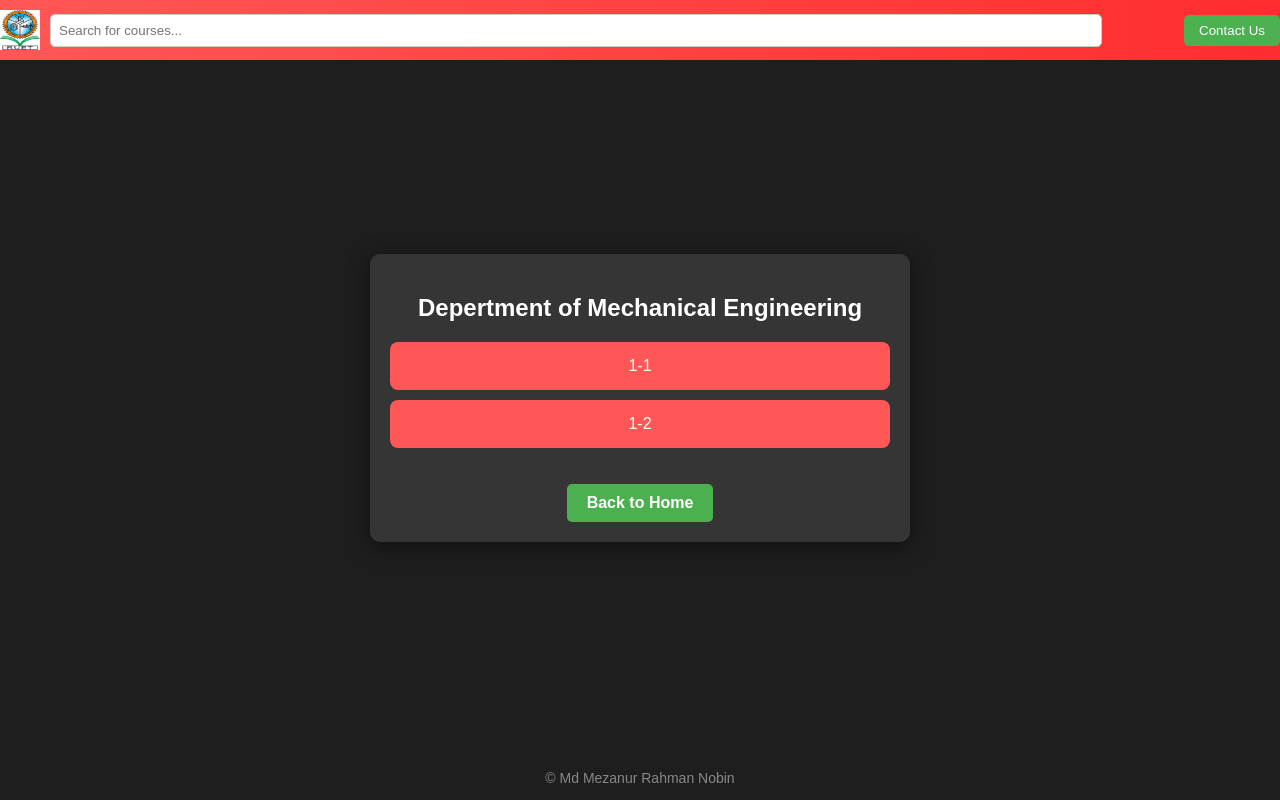
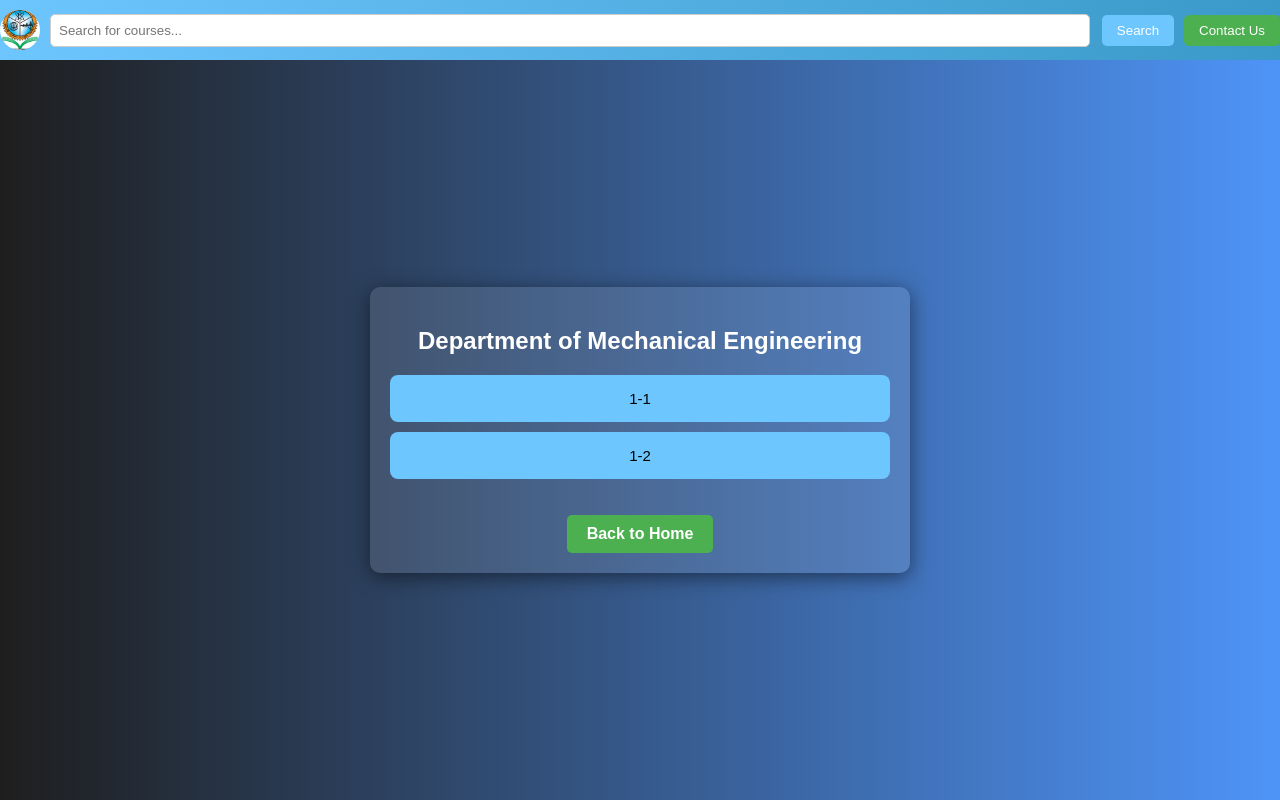
Before and after one commit to mezanurrahmannobin/Notes, a plain HTML site: page index.html in a window 1280 px wide. Drawn offline with Linux system fonts and the light colour scheme.

Commit message:
Update index.html

```diff
--- a/index.html
+++ b/index.html
@@ -3,12 +3,12 @@
 <head>
     <meta charset="UTF-8">
     <meta name="viewport" content="width=device-width, initial-scale=1.0">
-    <title>Depertment of Mechanical Engineering</title>
+    <title>Department of Mechanical Engineering</title>
     <style>
         body {
             margin: 0;
             font-family: Arial, sans-serif;
-            background-color: #1e1e1e;
+            background: linear-gradient(to right, #1e1e1e, #4e94f8); /* Dynamic background */
             color: white;
             display: flex;
             flex-direction: column;
@@ -22,7 +22,7 @@
             display: flex;
             align-items: center;
             padding: 10px;
-            background: linear-gradient(to right, #ff5757, #ff2d2d);
+            background: linear-gradient(to right, #6ec6ff, #3a99c8); /* Light blue gradient */
             position: relative;
         }
 
@@ -30,6 +30,8 @@
             width: 40px; /* Reduced size */
             height: 40px; /* Reduced size */
             margin-right: 10px;
+            border-radius: 50%; /* Make the image round */
+            object-fit: cover; /* Ensure the image covers the area */
         }
 
         .search-container {
@@ -38,19 +40,20 @@
         }
 
         #searchInput {
-            width: calc(100% - 90px); /* Adjust width for button */
+            width: calc(100% - 130px); /* Adjust width for button */
             padding: 8px;
             border: 1px solid #ccc;
             border-radius: 5px;
         }
 
         .search-button {
-            background-color: #ff5757;
+            background-color: #6ec6ff; /* Light blue button */
             color: white;
             padding: 8px 15px;
             border: none;
             border-radius: 5px;
             cursor: pointer;
+            margin-left: -100px; /* Move search button slightly left */
         }
 
         .contact-button {
@@ -60,7 +63,7 @@
             border: none;
             border-radius: 5px;
             cursor: pointer;
-            margin-left: 10px;
+            margin-left: 10px; /* Move contact button slightly left */
         }
 
         /* Course pages styles */
@@ -110,18 +113,19 @@
         .course-item a {
             display: block;
             padding: 15px;
-            background: #ff5757;
-            color: #fff;
+            background: #6ec6ff; /* Light blue for course items */
+            color: #000000;
             text-decoration: none;
             margin: 10px 0;
             border-radius: 8px;
             transition: 0.3s;
             animation: fadeIn 2s ease-out forwards;
             opacity: 0;
+            font-size: 15px; /* Change this value to enlarge the text size */
         }
 
         .course-item a:hover {
-            background: #ff2d2d;
+            background: #3a99c8; /* Darker blue on hover */
             transform: scale(1.1);
         }
 
@@ -158,6 +162,29 @@
         .back-button:hover {
             background-color: #45a049;
         }
+
+        /* Suggestions styling */
+        .suggestions {
+            position: absolute;
+            background-color: white;
+            color: black;
+            border: 1px solid #ccc;
+            border-radius: 5px;
+            z-index: 1000;
+            width: calc(100% - 10px);
+            max-height: 150px; /* Limit height */
+            overflow-y: auto; /* Scroll if needed */
+            display: none; /* Hidden by default */
+        }
+
+        .suggestion-item {
+            padding: 8px;
+            cursor: pointer;
+        }
+
+        .suggestion-item:hover {
+            background-color: #f0f0f0; /* Highlight on hover */
+        }
     </style>
 </head>
 <body>
@@ -166,15 +193,17 @@
     <div class="top-section">
         <img src="ruet.jpg" alt="Header Image" class="header-image">
         <div class="search-container">
-            <input type="text" id="searchInput" placeholder="Search for courses...">
+            <input type="text" id="searchInput" placeholder="Search for courses..." oninput="searchCourses()">
+            <div id="suggestions" class="suggestions"></div> <!-- Suggestions box -->
         </div>
+        <button class="search-button" onclick="searchCourses()">Search</button>
         <button class="contact-button" onclick="window.open('https://www.facebook.com/mezanur.76?mibextid=LQQJ4d', '_blank')">Contact Us</button>
     </div>
 
     <!-- Main Page -->
     <div id="mainPage" class="page active">
         <div class="course-container">
-            <h2>Depertment of Mechanical Engineering</h2>
+            <h2>Department of Mechanical Engineering</h2>
 
             <ul class="course-list">
                 <li class="course-item"><a href="javascript:void(0);" onclick="showPage('course2021')">1-1</a></li>
@@ -222,11 +251,7 @@
 
 
 
-    <!-- Footer -->
-    <div class="footer">
-        <p>&copy; Md Mezanur Rahman Nobin</p>
-    </div>
-
+    <!-- Script -->
     <script>
         function showPage(pageId) {
             const pages = document.querySelectorAll('.page');
@@ -237,16 +262,50 @@
         }
 
         function searchCourses() {
-            const input = document.getElementById('searchInput').value.toLowerCase();
-            const courses = document.querySelectorAll('.course-item a');
-            courses.forEach(course => {
-                if (course.textContent.toLowerCase().includes(input)) {
-                    course.parentElement.style.display = '';
-                } else {
-                    course.parentElement.style.display = 'none';
+            const input = document.getElementById("searchInput");
+            const filter = input.value.toUpperCase();
+            const suggestionsBox = document.getElementById("suggestions");
+            const courses = [
+                { name: "Chem-1121", link: "https://drive.google.com/drive/u/2/folders/1TIdcN4xFonQ4KUSqP6AW0YjnN8i9ylnu" },
+                { name: "Phy-1121", link: "https://drive.google.com/drive/u/2/folders/1JU1YqpD81z37yveRGfpJZQ5bhyIeML-S" },
+                { name: "ME-1101", link: "https://drive.google.com/drive/u/2/folders/1XdTTC6Tl5WeNQ76v51ct9oHEK0org-Zt" },
+                { name: "Math-1121", link: "https://drive.google.com/drive/u/2/folders/1ZDvnSu0NGWIRUMZ2_qMRlpC0XOlMY0kU" },
+                { name: "Hum-1121", link: "https://drive.google.com/drive/u/2/folders/1tNaplnWMOo_7I7LK8mpi79skFOnd5JOP" },
+                { name: "Notes by 2202084", link: "https://drive.google.com/drive/u/2/folders/1B1GsD3pSj9VEm-NzHxJhFvrtrS_48A1n" },
+                { name: "ME-1207", link: "https://drive.google.com/drive/u/2/folders/1RGzZV2hLVs91PwkvL9ohCq-DHjhM-MRr" },
+                { name: "Math-1221", link: "https://drive.google.com/drive/u/2/folders/1aXCafkwWG5XheGP4wokjIZ25nlNE1NN3" },
+                { name: "CSE-1281", link: "https://drive.google.com/drive/u/2/folders/1oUJnBtmA8FXqHbFbgGAjshssimzN2NUl" },
+                { name: "EEE-1281", link: "https://drive.google.com/drive/u/2/folders/1gyT51xgTOh0qeuVhqM8CY9iAZigtm5a-" },
+                { name: "Hum-1221", link: "https://drive.google.com/drive/u/2/folders/1bLKSHbuHBZgmTKi5Z-8tu2KMsThQ087r" },
+                { name: "CSE Lab", link: "https://drive.google.com/drive/u/2/folders/1ReLqnd1rjuCviFvhOP_F1SjR1Wr9kYQT" },
+                { name: "Previous Year Questions", link: "https://drive.google.com/drive/u/2/folders/1z1DsLEgbh1fYLCP8AVXgvPv_-zGEwjFC" },
+
+            ];
+
+            suggestionsBox.innerHTML = ''; // Clear previous suggestions
+            if (!filter) {
+                suggestionsBox.style.display = 'none'; // Hide suggestions if input is empty
+                return;
             }
+
+            const filteredCourses = courses.filter(course => course.name.toUpperCase().includes(filter));
+            filteredCourses.forEach(course => {
+                const suggestionItem = document.createElement('div');
+                suggestionItem.className = 'suggestion-item';
+                suggestionItem.textContent = course.name;
+                suggestionItem.onclick = () => {
+                    window.open(course.link, '_blank'); // Open link on suggestion click
+                    input.value = ''; // Clear input
+                    suggestionsBox.style.display = 'none'; // Hide suggestions
+                };
+                suggestionsBox.appendChild(suggestionItem);
             });
+
+            suggestionsBox.style.display = filteredCourses.length > 0 ? 'block' : 'none'; // Show suggestions if available
         }
+
+        document.getElementById("searchInput").addEventListener("keyup", searchCourses);
     </script>
 </body>
+
 </html>
```
Lines whose indentation alone changed are shown as unchanged.
